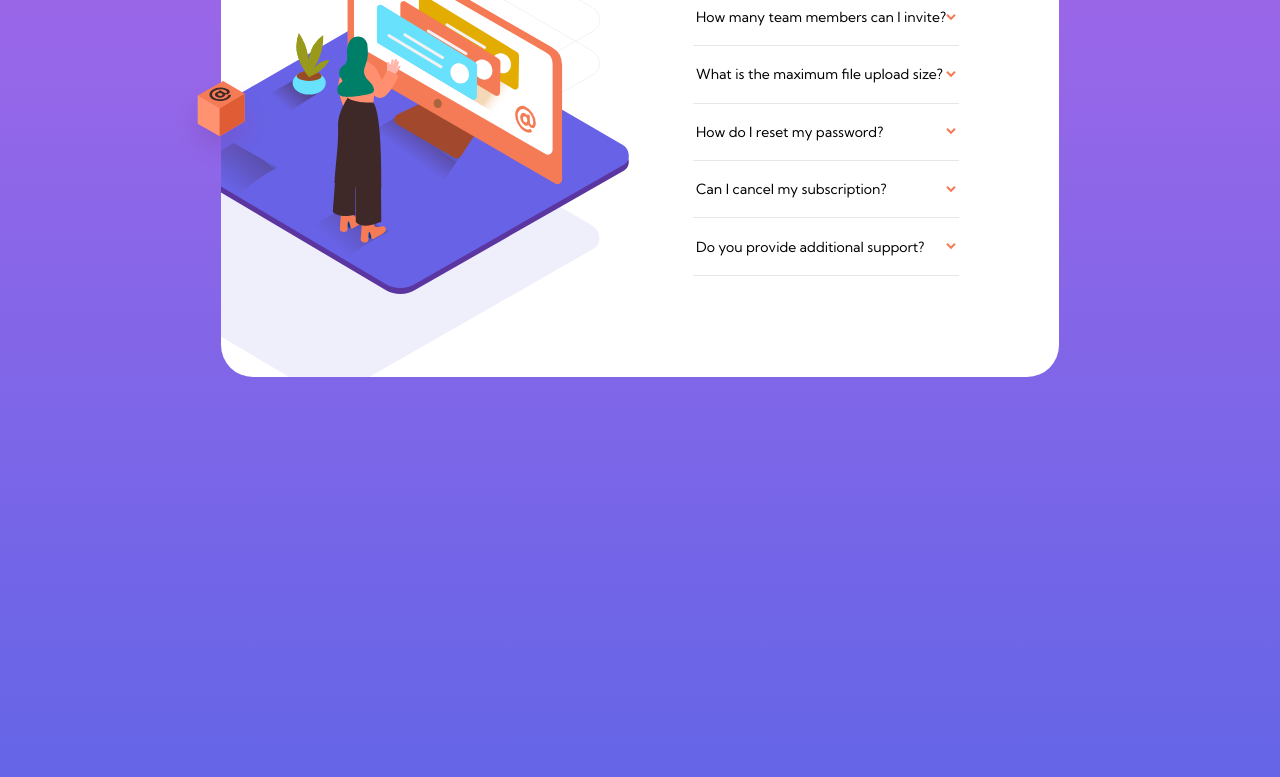
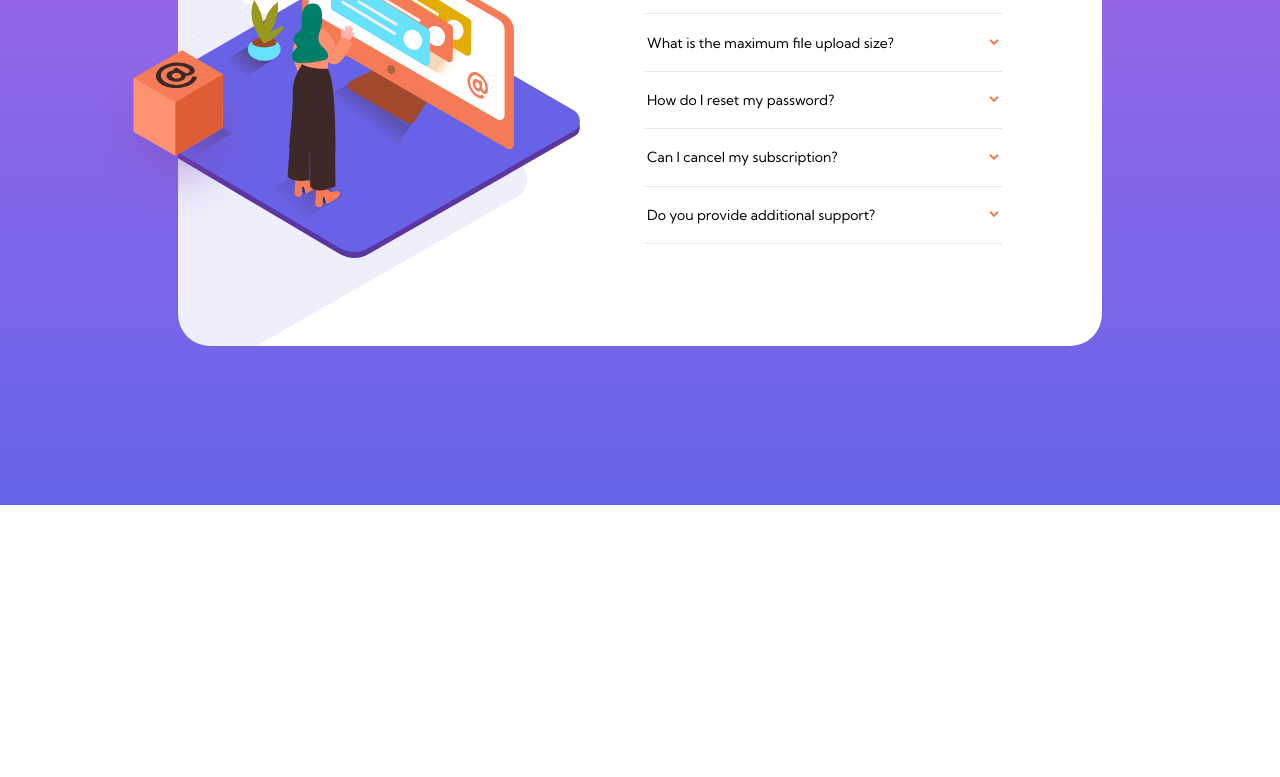
Before and after one commit to debriks/frontendmentor-faq-accordion-card, a plain HTML site: page index.html in a window 1280 px wide. Shown: the part 295-1072 px from the top of the page. After the commit the page ends 800 px from the top, so only its background shows below. Drawn offline with Linux system fonts and the light colour scheme.

Commit message:
Styling corrections

```diff
--- a/index.html
+++ b/index.html
@@ -23,7 +23,6 @@
     <link rel="stylesheet" href="style.css" />
   </head>
   <body>
-    <div class="container">
     <section class="card">
       <img
         src="/images/illustration-box-desktop.svg"
@@ -46,8 +45,8 @@
             </button>
             <div class="accordion__collapse collapse">
               <div class="accordion__content">
-                  You can invite up to 2 additional users on the Free plan.
-                  There is no limit on team members for the Premium plan.
+                You can invite up to 2 additional users on the Free plan. There
+                is no limit on team members for the Premium plan.
               </div>
             </div>
           </div>
@@ -68,9 +67,8 @@
             </button>
             <div class="accordion__collapse collapse">
               <div class="accordion__content">
-                  Click “Forgot password” from the login page or “Change
-                  password” from your profile page. A reset link will be emailed
-                  to you.
+                Click “Forgot password” from the login page or “Change password”
+                from your profile page. A reset link will be emailed to you.
               </div>
             </div>
           </div>
@@ -99,7 +97,6 @@
         </div>
       </div>
     </section>
-    </div>
     <script src="script.js"></script>
   </body>
 </html>
--- a/style.css
+++ b/style.css
@@ -10,8 +10,6 @@
 
 html {
   box-sizing: border-box;
-  min-height: 100vh;
-  overflow-y: hidden;
 }
 
 *,
@@ -21,7 +19,10 @@ html {
 }
 
 body {
+  margin: 0;
+  padding: 10rem 1.5rem;
   font-family: "Kumbh Sans", sans-serif;
+  min-height: 100vh;
   background-image: linear-gradient(
     var(--gradient-violet),
     var(--gradient-blue)
@@ -39,20 +40,11 @@ h3 {
 /* MOBILE STYLES */
 /* MOBILE STYLES */
 
-.container {
-  display: flex;
-  position: relative;
-  justify-content: center;
-  align-items: center;
-  min-height: 100vh;
-  overflow-y: hidden;
-}
-
 .card {
-  position: absolute;
   background-color: white;
   border-radius: 2rem;
-  padding: 2.875rem 2.5rem;
+  max-width: 56rem;
+  padding: 2.875rem 1.5rem;
   background-image: url("images/bg-pattern-mobile.svg");
   background-repeat: no-repeat;
   background-size: 15.4rem;
@@ -60,13 +52,7 @@ h3 {
 }
 
 .card__box {
-  display: block;
-  position: absolute;
-  z-index: 1;
-  top: 7.3rem;
-  left: 7.2rem;
-  transform: translate(-50%);
-  max-width: 6.25rem;
+  display: none;
 }
 
 .card__image {
@@ -90,7 +76,7 @@ h3 {
 }
 
 .card__text h1 {
-  font-size: 1.875em;
+  font-size: 1.9em;
   text-align: center;
   margin-bottom: 1rem;
 }
@@ -181,17 +167,15 @@ h3 {
     padding: 8rem;
   }
 
-  .container {
-    transform: translateY(-15%);
-  }
   .card {
     position: relative;
     display: flex;
     margin: 0 auto;
-    padding: 4.375rem 6.25rem 5.2rem 0; /* top right bottom left */
+    padding: 4.375rem 6.25rem 5.5rem 0; /* top right bottom left */
     background-image: url("images/bg-pattern-desktop.svg");
-    background-size: 35rem;
-    background-position: -65% center; /* left horizontaly and centered verticaly */
+    background-size: 55rem;
+    background-position: bottom -80px left -530px; /* left horizontaly and centered verticaly */
+    max-width: 57.81rem;
   }
 
   .card__box {
@@ -203,18 +187,12 @@ h3 {
     transform: translate(-50%);
   }
 
-  /* .card__image,
+  .card__image {
+    flex: 1.3;
+  }
+
   .card__text {
     flex: 1;
-  } */
-
-  /* .card__text {
-    padding-left: 130px;
-  } */
-
-  .card_text,
-  .accordion__item {
-    max-width: 350px;
   }
 
   .card__text h1 {
```
Lines whose indentation alone changed are shown as unchanged.
